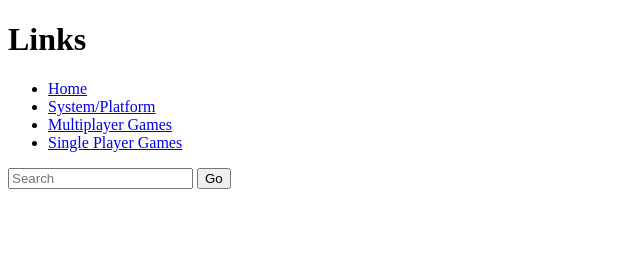
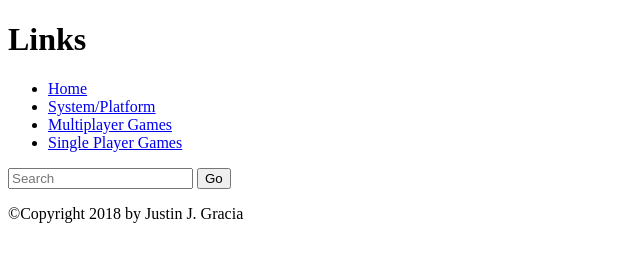
Before and after one commit to JGracia98/Gaming-Inc, a plain HTML site: page index.html in a window 1280 px wide. Shown: the whole page, without its empty margins (0-640 px from the left). Drawn offline with Linux system fonts and the light colour scheme.

Commit message:
<footer> issue

```diff
--- a/index.html
+++ b/index.html
@@ -25,6 +25,11 @@
 	</form>
      </nav>
 
+	<footer>
+         <p>©Copyright 2018 by Justin J. Gracia</p>
+        </footer>
+
+<!-- Here is the footer that I recommended -->
 
 </body>
 </html>
```
